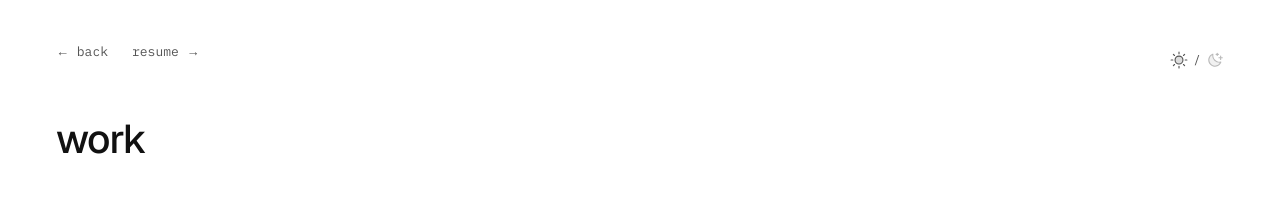
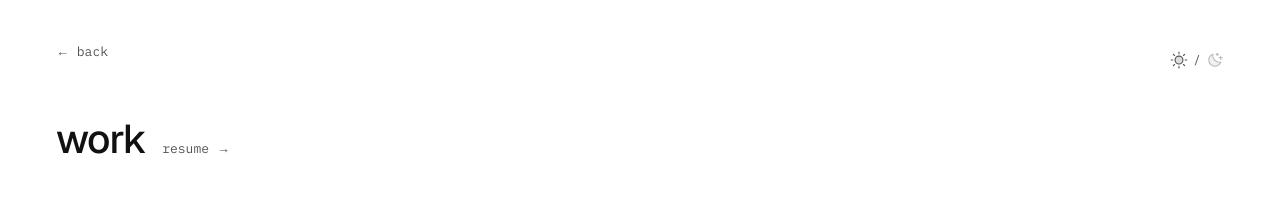
Before and after one commit to joeyqliu/joeyqliu.github.io, a Next.js app: page /work in a window 1280 px wide. Shown: the top 203 px of the page. Built offline with nearby package versions, Linux system fonts and the light colour scheme.

Commit message:
work: move resume link next to header

```diff
--- a/src/app/work/page.tsx
+++ b/src/app/work/page.tsx
@@ -9,28 +9,28 @@ export default function Work() {
       <ThemeToggle />
 
       <div className="min-h-screen flex flex-col px-6 sm:px-14 pt-16 sm:pt-[42px] pb-12 sm:pb-12 gap-6">
-        <div className="flex gap-6">
         <Link
           href="/"
           className="text-[13px] text-[#555555] dark:text-[#999999] hover:text-[#111111] dark:hover:text-[#f2f2f2] font-[family-name:var(--font-ibm-plex-mono)] w-fit transition-colors"
         >
           ← back
         </Link>
-        <Link
-          href="/resume"
-          className="text-[13px] text-[#555555] dark:text-[#999999] hover:text-[#111111] dark:hover:text-[#f2f2f2] font-[family-name:var(--font-ibm-plex-mono)] w-fit transition-colors"
-        >
-          resume →
-        </Link>
-        </div>
 
         <section className="max-w-[760px] w-full flex flex-col gap-10 pt-4 sm:pt-8">
+          <div className="flex items-baseline gap-4">
             <h1
               className="text-3xl sm:text-[40px] text-[#111111] dark:text-[#f2f2f2] font-[family-name:var(--font-geist)] tracking-tight"
               style={{ fontWeight: 500, lineHeight: 1.05 }}
             >
               work
             </h1>
+            <Link
+              href="/resume"
+              className="text-[13px] text-[#555555] dark:text-[#999999] hover:text-[#111111] dark:hover:text-[#f2f2f2] font-[family-name:var(--font-ibm-plex-mono)] transition-colors"
+            >
+              resume →
+            </Link>
+          </div>
 
           {/* Each entry is a collapsible <details> — edit src/data/experience.ts; toggle `defaultOpen` to change initial state */}
           <div className="flex flex-col">
```
Lines whose indentation alone changed are shown as unchanged.
